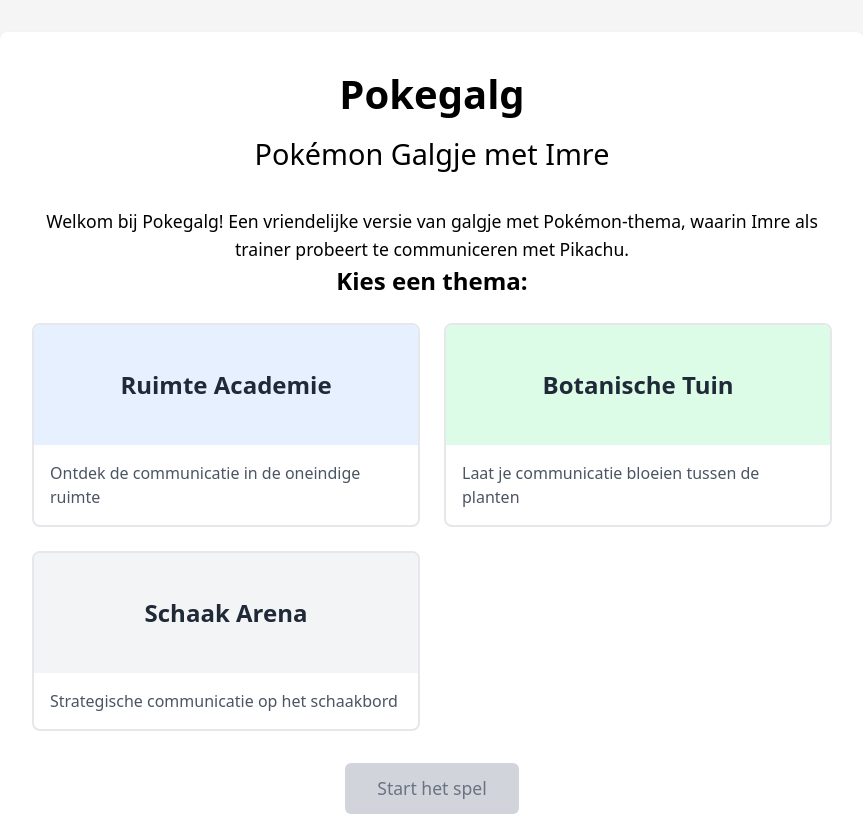
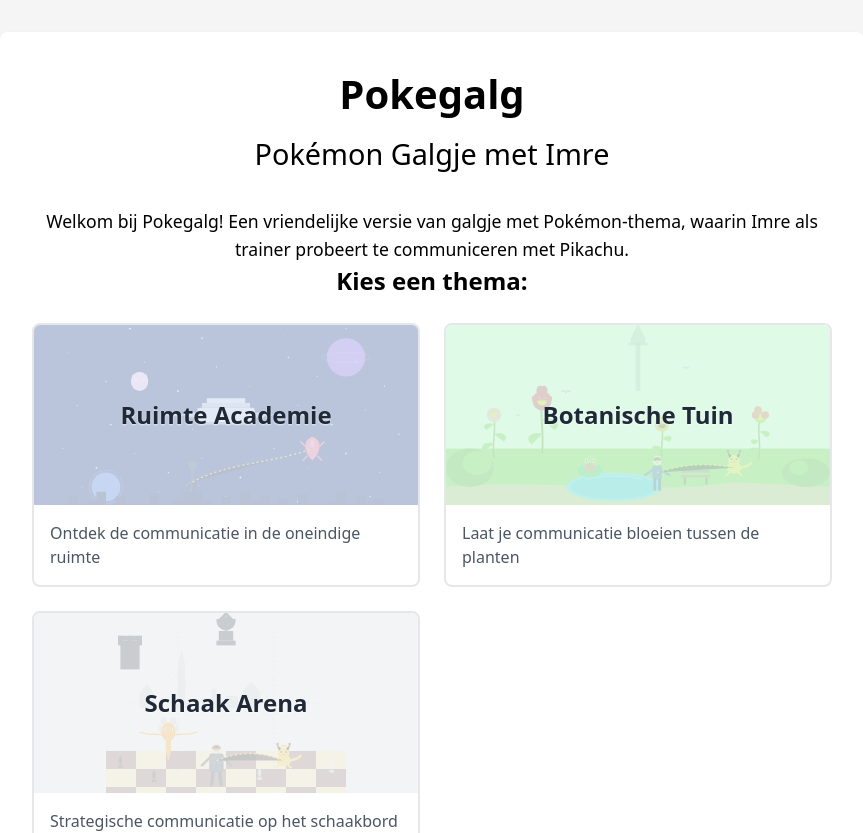
Before and after one commit to Erik-Sander/pokegalg, a Next.js app: page / in a window 1280 px wide. Shown: the top 833 px of the page, without its empty margins (208-1071 px from the left). Built offline with nearby package versions, Linux system fonts and the light colour scheme.

Commit message:
Toevoegen van SVG achtergronden aan thema's

```diff
--- a/src/app/game/[theme]/page.tsx
+++ b/src/app/game/[theme]/page.tsx
@@ -363,6 +363,7 @@
   name: string;
   bgColor: string;
   accentColor: string;
+  svg: string;
 }
 
 const getThemeDetails = (themeId: string): ThemeDetails => {
@@ -372,18 +373,21 @@
       name: 'Ruimte Academie',
       bgColor: '#E6F0FF', // lichtblauw
       accentColor: '#3B82F6', // blauw-500
+      svg: '/themes/space-theme.svg',
     },
     garden: {
       id: 'garden',
       name: 'Botanische Tuin',
       bgColor: '#DCFCE7', // lichtgroen
       accentColor: '#10B981', // groen-500
+      svg: '/themes/garden-theme.svg',
     },
     chess: {
       id: 'chess',
       name: 'Schaak Arena',
       bgColor: '#F3F4F6', // lichtgrijs
       accentColor: '#6B7280', // grijs-500
+      svg: '/themes/chess-theme.svg',
     }
   };
 
@@ -484,7 +488,12 @@
       padding: '1.5rem',
       display: 'flex',
       justifyContent: 'center',
-      alignItems: 'center'
+      alignItems: 'center',
+      backgroundImage: `url(${themeDetails.svg})`,
+      backgroundSize: '80%',
+      backgroundPosition: 'center',
+      backgroundRepeat: 'no-repeat',
+      backgroundBlendMode: 'soft-light',
     }}>
       <style>{shimmerKeyframes}</style>
 
--- a/src/app/page.tsx
+++ b/src/app/page.tsx
@@ -2,6 +2,7 @@
 
 import { useState } from 'react';
 import Link from 'next/link';
+import Image from 'next/image';
 
 export default function Home() {
   const [selectedTheme, setSelectedTheme] = useState<string | null>(null);
@@ -13,6 +14,7 @@
       description: 'Ontdek de communicatie in de oneindige ruimte',
       bgColor: '#E6F0FF', // lichtblauw
       borderColor: '#3B82F6', // blauw-500
+      svg: '/themes/space-theme.svg',
     },
     {
       id: 'garden',
@@ -20,6 +22,7 @@
       description: 'Laat je communicatie bloeien tussen de planten',
       bgColor: '#DCFCE7', // lichtgroen
       borderColor: '#22C55E', // groen-500
+      svg: '/themes/garden-theme.svg',
     },
     {
       id: 'chess',
@@ -27,6 +30,7 @@
       description: 'Strategische communicatie op het schaakbord',
       bgColor: '#F3F4F6', // lichtgrijs
       borderColor: '#6B7280', // grijs-500
+      svg: '/themes/chess-theme.svg',
     },
   ];
 
@@ -89,15 +93,33 @@
           >
             <div style={{
               backgroundColor: theme.bgColor,
-              height: '120px',
+              height: '180px',
               display: 'flex',
               alignItems: 'center',
-              justifyContent: 'center'
+              justifyContent: 'center',
+              position: 'relative',
+              overflow: 'hidden'
             }}>
+              <div style={{
+                position: 'absolute',
+                top: 0,
+                left: 0,
+                right: 0,
+                bottom: 0,
+                opacity: 0.2,
+                backgroundImage: `url(${theme.svg})`,
+                backgroundSize: 'cover',
+                backgroundPosition: 'center',
+                backgroundRepeat: 'no-repeat',
+                zIndex: 1
+              }}></div>
               <span style={{
                 fontSize: '1.5rem',
                 fontWeight: 'bold',
-                color: '#1F2937' // grijs-800
+                color: '#1F2937', // grijs-800
+                position: 'relative',
+                zIndex: 2,
+                textShadow: '0 1px 2px rgba(255,255,255,0.7)'
               }}>
                 {theme.name}
               </span>
```
Also changed, not shown: 1 other file (tests, documents, lock files or other folders).
